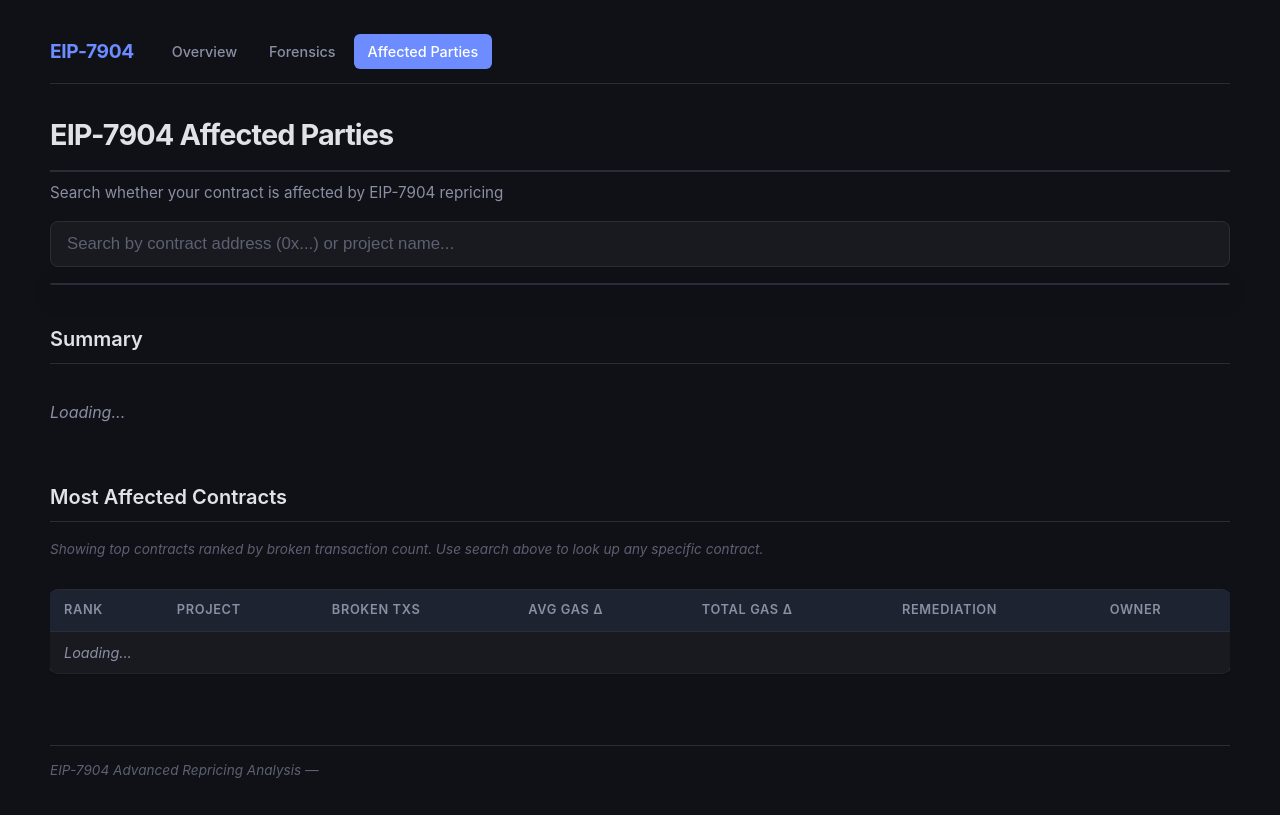
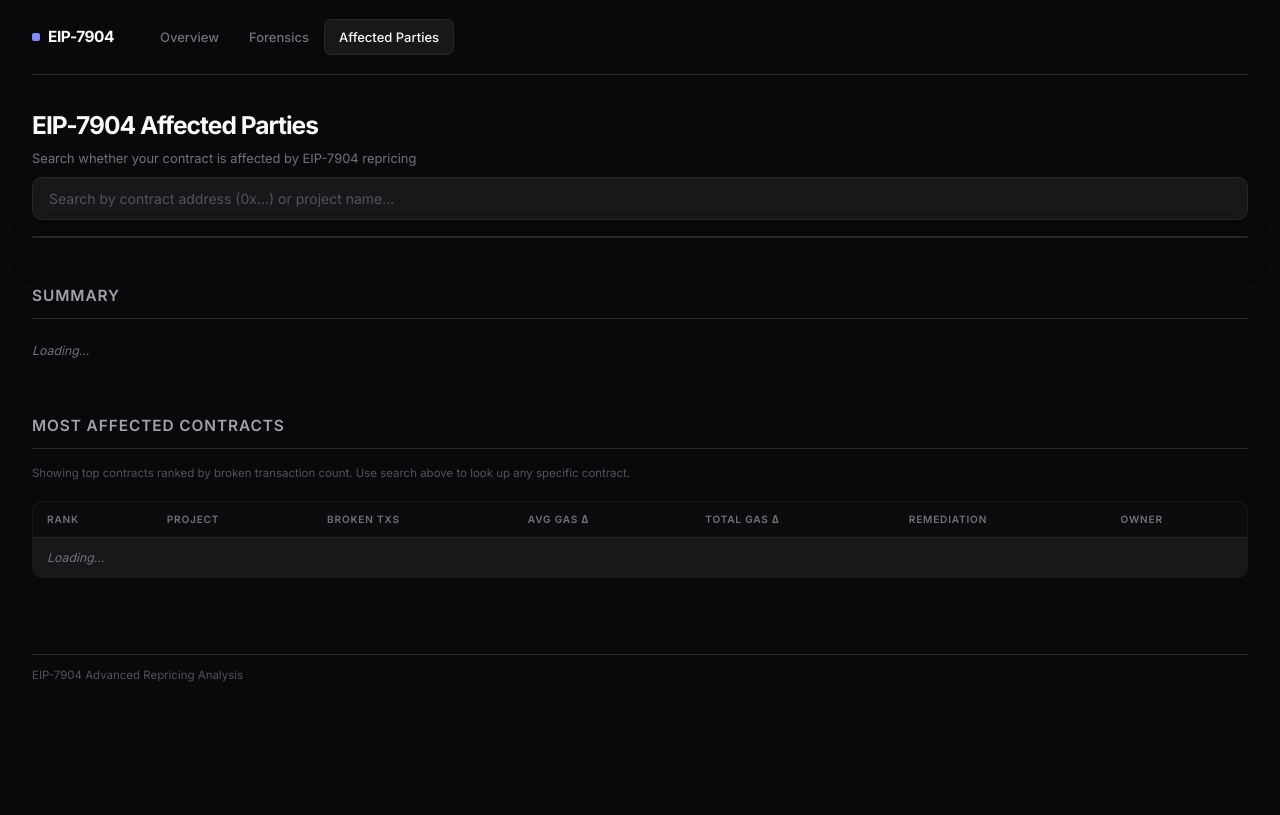
Before and after one commit to CarlBeek/repricing-forensics, a FastAPI app: page /affected in a window 1280 px wide. After the commit the page ends 682 px from the top, so only its background shows below. Run offline with FastAPI, Linux system fonts and the light colour scheme; data that the repository does not hold is empty; some libraries are stand-ins or nearby versions.

Commit message:
Complete visual overhaul of dashboard
- Zinc-based dark palette (Tailwind zinc scale) replacing the ad-hoc
  dark theme — proper contrast ratios, consistent tonal hierarchy
- Inter + JetBrains Mono font pairing via Google Fonts
- Sticky nav, refined card borders (no more heavy shadows/border-tops)
- Uppercase small-caps section headers, tighter type scale
- Tables: inset header bg, thinner borders, cleaner hover states
- Charts: Inter font, matched grid/zero-line colors, smaller titles
- Pagination: proper .active class instead of inline style hack
- Tags: added subtle border for red/orange variants
- All component colors aligned to CSS custom properties

Co-Authored-By: Claude Opus 4.6 (1M context) <noreply@anthropic.com>

```diff
--- a/src/repricing_forensics/web/static/app.js
+++ b/src/repricing_forensics/web/static/app.js
@@ -1,24 +1,25 @@
 /* EIP-7904 Analysis — Client-side rendering */
 
 const COLORS = {
-  broken: '#ff5c5c',
-  changed: '#f0a050',
-  saved: '#50c878',
-  neutral: '#5c6070',
-  call_tree: '#5b9cf6',
-  event_logs: '#f0a050',
+  broken: '#f87171',
+  changed: '#fb923c',
+  saved: '#4ade80',
+  neutral: '#52525b',
+  call_tree: '#60a5fa',
+  event_logs: '#fb923c',
 };
-const PIE_COLORS = ['#ff5c5c', '#5b9cf6', '#50c878', '#f0a050', '#a78bfa', '#5eead4'];
-const SANKEY_PALETTE = ['#5b9cf6', '#f0a050', '#50c878', '#a78bfa', '#ff5c5c'];
+const PIE_COLORS = ['#f87171', '#60a5fa', '#4ade80', '#fb923c', '#a78bfa', '#5eead4'];
+const SANKEY_PALETTE = ['#60a5fa', '#fb923c', '#4ade80', '#a78bfa', '#f87171'];
 
 const LAYOUT_DEFAULTS = {
   template: 'plotly_dark',
-  font: { size: 13, color: '#8b8fa3' },
+  font: { family: 'Inter, system-ui, sans-serif', size: 12, color: '#a1a1aa' },
   paper_bgcolor: 'rgba(0,0,0,0)',
   plot_bgcolor: 'rgba(0,0,0,0)',
-  margin: { l: 80, r: 20, t: 50, b: 70 },
-  xaxis: { gridcolor: '#2a2d37', zerolinecolor: '#2a2d37' },
-  yaxis: { gridcolor: '#2a2d37', zerolinecolor: '#2a2d37' },
+  margin: { l: 70, r: 16, t: 44, b: 60 },
+  xaxis: { gridcolor: '#27272a', zerolinecolor: '#27272a', gridwidth: 1 },
+  yaxis: { gridcolor: '#27272a', zerolinecolor: '#27272a', gridwidth: 1 },
+  title: { font: { size: 14, color: '#a1a1aa' } },
 };
 
 // ── Helpers ──────────────────────────────────────────────────────────
@@ -127,7 +128,7 @@ function renderScatter(divId, data, xKey, yKey, opts = {}) {
   }];
   const shapes = (opts.hlines || []).map(h => ({
     type: 'line', x0: 0, x1: 1, xref: 'paper', y0: h.y, y1: h.y,
-    line: { dash: 'dash', color: '#95a5a6' },
+    line: { dash: 'dash', color: COLORS.neutral },
   }));
   Plotly.newPlot(divId, traces, layout({
     title: { text: opts.title || '' },
@@ -147,7 +148,7 @@ function renderSankey(divId, data, opts = {}) {
       source: data.sources,
       target: data.targets,
       value: data.values,
-      color: data.link_colors || data.values.map(() => 'rgba(52,152,219,0.3)'),
+      color: data.link_colors || data.values.map(() => 'rgba(96,165,250,0.2)'),
     },
   }], layout({
     title: { text: opts.title || '' },
--- a/src/repricing_forensics/web/static/style.css
+++ b/src/repricing_forensics/web/static/style.css
@@ -1,203 +1,273 @@
-/* EIP-7904 Analysis — styles */
-* { box-sizing: border-box; }
+/* EIP-7904 Analysis */
+@import url('https://fonts.googleapis.com/css2?family=Inter:wght@400;500;600;700&family=JetBrains+Mono:wght@400;500&display=swap');
+
+*, *::before, *::after { box-sizing: border-box; margin: 0; }
 
 :root {
-  --bg: #0f1117;
-  --bg-card: #181a20;
-  --bg-hover: #1e2028;
-  --border: #2a2d37;
-  --text: #e0e2e8;
-  --text-muted: #8b8fa3;
-  --text-dim: #5c6070;
-  --accent: #6c8cff;
-  --accent-hover: #8ca4ff;
-  --red: #ff5c5c;
-  --red-bg: rgba(255, 92, 92, 0.1);
-  --orange: #f0a050;
-  --orange-bg: rgba(240, 160, 80, 0.1);
-  --green: #50c878;
-  --green-bg: rgba(80, 200, 120, 0.1);
-  --blue: #5b9cf6;
-  --blue-bg: rgba(91, 156, 246, 0.1);
+  --bg: #09090b;
+  --bg-raised: #111113;
+  --bg-card: #18181b;
+  --bg-hover: #1f1f23;
+  --bg-inset: #0c0c0e;
+  --border: #27272a;
+  --border-light: #3f3f46;
+  --text: #fafafa;
+  --text-secondary: #a1a1aa;
+  --text-muted: #71717a;
+  --text-dim: #52525b;
+  --accent: #818cf8;
+  --accent-glow: rgba(129, 140, 248, 0.15);
+  --red: #f87171;
+  --red-bg: rgba(248, 113, 113, 0.08);
+  --red-border: rgba(248, 113, 113, 0.2);
+  --orange: #fb923c;
+  --orange-bg: rgba(251, 146, 60, 0.08);
+  --orange-border: rgba(251, 146, 60, 0.2);
+  --green: #4ade80;
+  --green-bg: rgba(74, 222, 128, 0.08);
+  --blue: #60a5fa;
+  --blue-bg: rgba(96, 165, 250, 0.08);
   --purple: #a78bfa;
-  --purple-bg: rgba(167, 139, 250, 0.1);
-  --radius: 8px;
-  --shadow: 0 1px 3px rgba(0, 0, 0, 0.3), 0 0 0 1px var(--border);
+  --purple-bg: rgba(167, 139, 250, 0.08);
+  --radius: 10px;
+  --radius-sm: 6px;
 }
 
 body {
-  font-family: 'Inter', -apple-system, BlinkMacSystemFont, 'Segoe UI', Roboto, sans-serif;
-  max-width: 1240px; margin: 0 auto; padding: 20px 30px;
-  color: var(--text); background: var(--bg); line-height: 1.6;
+  font-family: 'Inter', system-ui, -apple-system, sans-serif;
+  max-width: 1280px; margin: 0 auto; padding: 0 32px 40px;
+  color: var(--text); background: var(--bg);
+  line-height: 1.55; font-size: 14px;
+  -webkit-font-smoothing: antialiased;
 }
 
-/* Navigation */
+/* ── Navigation ─────────────────────────────────────────────────────── */
 nav {
-  display: flex; align-items: center; gap: 24px;
-  padding: 14px 0; margin-bottom: 28px;
+  display: flex; align-items: center; gap: 32px;
+  padding: 20px 0; margin-bottom: 32px;
+  border-bottom: 1px solid var(--border);
+  position: sticky; top: 0; z-index: 50;
+  background: var(--bg);
+}
+.nav-brand {
+  font-size: 1.1em; font-weight: 700; color: var(--text);
+  text-decoration: none; letter-spacing: -0.03em;
+  white-space: nowrap;
+}
+.nav-brand::before {
+  content: ''; display: inline-block; width: 8px; height: 8px;
+  background: var(--accent); border-radius: 2px; margin-right: 8px;
+  vertical-align: 1px;
+}
+.nav-links { display: flex; gap: 2px; }
+.nav-links a {
+  color: var(--text-muted); text-decoration: none; padding: 7px 14px;
+  border-radius: var(--radius-sm); font-weight: 500; font-size: 13px;
+  transition: all 0.12s ease;
+}
+.nav-links a:hover { color: var(--text); background: var(--bg-hover); }
+.nav-links a.active {
+  color: var(--text); background: var(--bg-card);
+  box-shadow: 0 0 0 1px var(--border);
+}
+
+/* ── Typography ─────────────────────────────────────────────────────── */
+h1 {
+  font-size: 1.75em; font-weight: 700; color: var(--text);
+  letter-spacing: -0.04em; margin-bottom: 4px;
+  border: none; padding: 0;
+}
+h2 {
+  font-size: 1.1em; font-weight: 600; color: var(--text-secondary);
+  text-transform: uppercase; letter-spacing: 0.06em;
+  margin-top: 48px; margin-bottom: 16px; padding-bottom: 10px;
   border-bottom: 1px solid var(--border);
 }
-.nav-brand {
-  font-size: 1.2em; font-weight: 700; color: var(--accent);
-  text-decoration: none; letter-spacing: -0.02em;
+h3 { color: var(--text); font-weight: 600; font-size: 1.05em; }
+h4 { color: var(--text); font-weight: 600; font-size: 0.95em; }
+h5 {
+  color: var(--text-secondary); font-weight: 600; font-size: 0.8em;
+  text-transform: uppercase; letter-spacing: 0.05em;
+  margin: 20px 0 10px;
 }
-.nav-links { display: flex; gap: 4px; }
-.nav-links a {
-  color: var(--text-muted); text-decoration: none; padding: 6px 14px;
-  border-radius: 6px; font-weight: 500; font-size: 0.9em;
-  transition: background 0.15s, color 0.15s;
+p { margin: 6px 0; color: var(--text-secondary); }
+strong { color: var(--text); font-weight: 600; }
+code {
+  font-family: 'JetBrains Mono', monospace; font-size: 0.88em;
+  background: var(--bg-hover); padding: 1px 5px; border-radius: 3px;
+  color: var(--accent);
 }
-.nav-links a:hover { background: var(--bg-hover); color: var(--text); }
-.nav-links a.active { background: var(--accent); color: #fff; }
 
-/* Headings */
-h1 {
-  color: var(--text); font-weight: 700; font-size: 1.8em;
-  border-bottom: 2px solid var(--border); padding-bottom: 12px;
-  letter-spacing: -0.03em;
-}
-h2 {
-  color: var(--text); font-weight: 600; margin-top: 40px;
-  border-bottom: 1px solid var(--border); padding-bottom: 8px;
-  font-size: 1.25em;
-}
-h3 { color: var(--text-muted); font-weight: 600; }
-h4 { color: var(--text); font-weight: 600; }
-h5 { color: var(--text-muted); font-weight: 600; font-size: 0.95em; margin-bottom: 8px; }
-
-/* Poster cards */
+/* ── Poster cards ───────────────────────────────────────────────────── */
 .poster-grid {
-  display: grid; grid-template-columns: repeat(4, 1fr); gap: 16px; margin: 20px 0;
+  display: grid; grid-template-columns: repeat(4, 1fr); gap: 12px; margin: 16px 0;
 }
 .poster-card {
-  background: var(--bg-card); border-radius: var(--radius); padding: 24px;
-  text-align: center; box-shadow: var(--shadow); border-top: 3px solid var(--accent);
+  background: var(--bg-card); border-radius: var(--radius); padding: 20px 16px;
+  text-align: center; border: 1px solid var(--border);
+  transition: border-color 0.15s;
 }
-.poster-card .number { font-size: 2.2em; font-weight: 700; color: var(--text); }
-.poster-card .label { font-size: 0.85em; color: var(--text-muted); margin-top: 4px; }
+.poster-card:hover { border-color: var(--border-light); }
+.poster-card .number {
+  font-size: 2em; font-weight: 700; color: var(--text);
+  letter-spacing: -0.03em; line-height: 1.2;
+}
+.poster-card .label {
+  font-size: 0.78em; color: var(--text-muted); margin-top: 6px;
+  line-height: 1.3;
+}
 
-/* Tables */
+/* ── Tables ─────────────────────────────────────────────────────────── */
 table {
-  width: 100%; border-collapse: collapse; margin: 16px 0;
+  width: 100%; border-collapse: collapse; margin: 12px 0;
   background: var(--bg-card); border-radius: var(--radius); overflow: hidden;
-  box-shadow: var(--shadow);
+  border: 1px solid var(--border);
 }
 th {
-  background: rgba(108, 140, 255, 0.08); color: var(--text-muted);
+  background: var(--bg-inset); color: var(--text-muted);
   padding: 10px 14px; text-align: left; font-weight: 600;
-  font-size: 0.8em; text-transform: uppercase; letter-spacing: 0.05em;
+  font-size: 0.72em; text-transform: uppercase; letter-spacing: 0.08em;
   cursor: pointer; user-select: none; white-space: nowrap;
   border-bottom: 1px solid var(--border);
 }
-th:hover { background: rgba(108, 140, 255, 0.14); color: var(--text); }
+th:hover { color: var(--text-secondary); }
 td {
-  padding: 9px 14px; border-bottom: 1px solid var(--border);
-  font-size: 0.9em; color: var(--text);
+  padding: 10px 14px; border-bottom: 1px solid var(--border);
+  font-size: 0.88em; color: var(--text-secondary);
 }
 tr:hover td { background: var(--bg-hover); }
 tr:last-child td { border-bottom: none; }
+td strong { color: var(--text); }
 
-/* Tags */
+/* ── Tags ───────────────────────────────────────────────────────────── */
 .tag {
-  display: inline-block; padding: 2px 8px; border-radius: 4px;
-  font-size: 0.78em; font-weight: 600;
+  display: inline-block; padding: 3px 8px; border-radius: 4px;
+  font-size: 0.72em; font-weight: 600; letter-spacing: 0.02em;
 }
-.tag-red { background: var(--red-bg); color: var(--red); }
-.tag-orange { background: var(--orange-bg); color: var(--orange); }
+.tag-red { background: var(--red-bg); color: var(--red); border: 1px solid var(--red-border); }
+.tag-orange { background: var(--orange-bg); color: var(--orange); border: 1px solid var(--orange-border); }
 .tag-green { background: var(--green-bg); color: var(--green); }
 .tag-blue { background: var(--blue-bg); color: var(--blue); }
 .tag-purple { background: var(--purple-bg); color: var(--purple); }
 
-/* Funnel */
-.funnel-step { display: flex; align-items: center; gap: 12px; margin: 8px 0; }
+/* ── Funnel ─────────────────────────────────────────────────────────── */
+.funnel-step { display: flex; align-items: center; gap: 14px; margin: 6px 0; }
 .funnel-bar {
-  height: 36px; border-radius: 4px; display: flex; align-items: center;
-  padding: 0 12px; color: white; font-weight: 600; font-size: 0.95em;
-  min-width: 60px;
+  height: 34px; border-radius: var(--radius-sm); display: flex;
+  align-items: center; padding: 0 12px; color: white;
+  font-weight: 600; font-size: 0.85em; min-width: 60px;
 }
-.funnel-label { font-size: 0.9em; color: var(--text-muted); min-width: 200px; }
+.funnel-label { font-size: 0.88em; color: var(--text-secondary); min-width: 220px; }
 
-/* Search */
+/* ── Search ─────────────────────────────────────────────────────────── */
 .search-box {
-  width: 100%; padding: 12px 16px; border: 1px solid var(--border);
-  border-radius: var(--radius); font-size: 1.05em; margin-bottom: 16px;
+  width: 100%; padding: 12px 16px;
+  border: 1px solid var(--border); border-radius: var(--radius);
+  font-size: 14px; font-family: inherit;
   background: var(--bg-card); color: var(--text);
   transition: border-color 0.15s, box-shadow 0.15s;
+  margin-bottom: 16px;
 }
 .search-box:focus {
   outline: none; border-color: var(--accent);
-  box-shadow: 0 0 0 3px rgba(108, 140, 255, 0.15);
+  box-shadow: 0 0 0 3px var(--accent-glow);
 }
 .search-box::placeholder { color: var(--text-dim); }
 
-/* Contract detail panel */
+/* ── Contract detail panel ──────────────────────────────────────────── */
 .contract-detail {
   background: var(--bg-card); border-radius: var(--radius); padding: 24px;
-  box-shadow: var(--shadow); margin: 20px 0;
-  border-left: 3px solid var(--accent);
+  border: 1px solid var(--border); margin: 20px 0;
 }
-.contract-detail h3 { margin-top: 0; color: var(--text); }
+.contract-detail h3 { margin-top: 0; }
 .contract-detail .stat-row {
-  display: flex; gap: 24px; flex-wrap: wrap; margin: 12px 0;
+  display: flex; gap: 32px; flex-wrap: wrap; margin: 16px 0;
 }
 .contract-detail .stat { text-align: center; }
-.contract-detail .stat .val { font-size: 1.5em; font-weight: 700; color: var(--text); }
-.contract-detail .stat .lbl { font-size: 0.85em; color: var(--text-muted); }
+.contract-detail .stat .val {
+  font-size: 1.4em; font-weight: 700; color: var(--text);
+  letter-spacing: -0.02em;
+}
+.contract-detail .stat .lbl { font-size: 0.78em; color: var(--text-muted); margin-top: 2px; }
 
-/* Misc */
-.mono { font-family: 'SF Mono', 'Consolas', 'Monaco', monospace; font-size: 0.85em; }
+/* ── Misc ───────────────────────────────────────────────────────────── */
+.mono { font-family: 'JetBrains Mono', monospace; font-size: 0.82em; }
 .copy-btn {
-  background: none; border: 1px solid var(--border); border-radius: 4px;
-  padding: 2px 6px; cursor: pointer; font-size: 0.75em; color: var(--text-muted);
+  background: var(--bg-hover); border: 1px solid var(--border); border-radius: 4px;
+  padding: 3px 8px; cursor: pointer; font-size: 0.72em;
+  color: var(--text-muted); font-family: inherit;
+  transition: all 0.12s;
 }
-.copy-btn:hover { background: var(--bg-hover); }
+.copy-btn:hover { background: var(--bg-card); color: var(--text); border-color: var(--border-light); }
 details { margin: 10px 0; }
 summary {
-  cursor: pointer; font-weight: 600; padding: 8px 12px;
-  background: var(--bg-card); border-radius: 6px; border: 1px solid var(--border);
-  color: var(--text);
+  cursor: pointer; font-weight: 600; padding: 10px 14px;
+  background: var(--bg-card); border-radius: var(--radius-sm);
+  border: 1px solid var(--border); color: var(--text-secondary);
+  font-size: 0.88em; transition: all 0.12s;
 }
-summary:hover { background: var(--bg-hover); }
+summary:hover { background: var(--bg-hover); color: var(--text); }
 .detail-content { padding: 12px 16px; }
 a { color: var(--accent); text-decoration: none; }
-a:hover { color: var(--accent-hover); text-decoration: underline; }
-.subtitle { color: var(--text-muted); font-size: 0.95em; margin-top: -10px; }
-.note { color: var(--text-dim); font-size: 0.85em; font-style: italic; }
-.loading { color: var(--text-muted); font-style: italic; }
+a:hover { color: #a5b4fc; }
+.subtitle { color: var(--text-muted); font-size: 0.92em; margin: 0 0 8px; }
+.note { color: var(--text-dim); font-size: 0.82em; }
+.loading { color: var(--text-muted); font-style: italic; font-size: 0.88em; }
 .hidden { display: none; }
 
-/* Autocomplete */
+/* ── Autocomplete ───────────────────────────────────────────────────── */
 .search-wrapper { position: relative; }
 .autocomplete-list {
   position: absolute; top: 100%; left: 0; right: 0;
   background: var(--bg-card); border: 1px solid var(--border);
   border-radius: 0 0 var(--radius) var(--radius);
   max-height: 300px; overflow-y: auto; z-index: 100;
-  box-shadow: 0 8px 24px rgba(0, 0, 0, 0.4);
+  box-shadow: 0 12px 32px rgba(0, 0, 0, 0.5);
 }
 .autocomplete-item {
-  padding: 8px 16px; cursor: pointer; border-bottom: 1px solid var(--border);
-  color: var(--text);
+  padding: 10px 16px; cursor: pointer;
+  border-bottom: 1px solid var(--border); color: var(--text-secondary);
+  transition: background 0.1s;
 }
 .autocomplete-item:hover { background: var(--bg-hover); }
-.autocomplete-item .addr { font-family: monospace; font-size: 0.85em; color: var(--text-dim); }
-.autocomplete-item .name { font-weight: 600; }
-.autocomplete-item .count { float: right; color: var(--red); font-weight: 600; }
+.autocomplete-item .addr {
+  font-family: 'JetBrains Mono', monospace;
+  font-size: 0.82em; color: var(--text-dim);
+}
+.autocomplete-item .name { font-weight: 600; color: var(--text); }
+.autocomplete-item .count { float: right; color: var(--red); font-weight: 600; font-size: 0.88em; }
 
-/* Pagination */
-.pagination { display: flex; gap: 6px; margin: 16px 0; flex-wrap: wrap; }
+/* ── Pagination ─────────────────────────────────────────────────────── */
+.pagination { display: flex; gap: 4px; margin: 16px 0; flex-wrap: wrap; align-items: center; }
 .pagination button {
-  background: var(--bg-card); border: 1px solid var(--border); border-radius: 6px;
-  padding: 6px 12px; cursor: pointer; font-size: 0.85em;
-  color: var(--text-muted); transition: all 0.15s;
+  background: var(--bg-card); border: 1px solid var(--border);
+  border-radius: var(--radius-sm); padding: 6px 12px; cursor: pointer;
+  font-size: 0.82em; color: var(--text-muted); font-family: inherit;
+  transition: all 0.12s;
 }
-.pagination button:hover { background: var(--bg-hover); color: var(--text); }
-.pagination button.active { background: var(--accent); color: #fff; border-color: var(--accent); }
+.pagination button:hover:not(:disabled) {
+  background: var(--bg-hover); color: var(--text); border-color: var(--border-light);
+}
+.pagination button:disabled { opacity: 0.35; cursor: default; }
+.pagination button.active,
+.pagination button[style*="background"] {
+  background: var(--accent) !important; color: #fff !important;
+  border-color: var(--accent) !important;
+}
 
-/* Footer */
-footer hr { border: none; border-top: 1px solid var(--border); margin: 40px 0 12px; }
+/* ── Alert boxes ────────────────────────────────────────────────────── */
+[style*="background:var(--orange-bg)"],
+[style*="background:var(--red-bg)"] {
+  border: 1px solid var(--orange-border);
+  font-size: 0.88em;
+}
 
+/* ── Footer ─────────────────────────────────────────────────────────── */
+footer hr { border: none; border-top: 1px solid var(--border); margin: 48px 0 12px; }
+
+/* ── Responsive ─────────────────────────────────────────────────────── */
 @media (max-width: 800px) {
+  body { padding: 0 16px 32px; font-size: 13px; }
   .poster-grid { grid-template-columns: repeat(2, 1fr); }
-  nav { flex-direction: column; gap: 8px; }
+  nav { flex-direction: column; gap: 8px; position: static; }
 }
--- a/src/repricing_forensics/web/templates/affected.html
+++ b/src/repricing_forensics/web/templates/affected.html
@@ -95,7 +95,7 @@ function renderPagination(total, totalPages, page) {
   const end = Math.min(totalPages, page + 3);
   if (start > 1) buttons.push('<span>...</span>');
   for (let p = start; p <= end; p++) {
-    buttons.push(`<button ${p === page ? 'style="background:#e74c3c;color:white;border-color:var(--red)"' : ''}
+    buttons.push(`<button ${p === page ? 'class="active"' : ''}
       onclick="loadPage(${p})">${p}</button>`);
   }
   if (end < totalPages) buttons.push(`<span>...</span>`);
@@ -201,13 +201,13 @@ function renderCallSankey(divId, stack) {
   // Node for the EOA sender (from of depth-0 frame)
   if (stack.length > 0) {
     nodeLabels.push(stack[0].from);
-    nodeColors.push('rgba(108,140,255,0.6)');
+    nodeColors.push('rgba(129,140,248,0.6)');
   }
 
   stack.forEach((f, i) => {
     const label = `${f.to}\n${f.selector || ''}`;
     nodeLabels.push(label);
-    nodeColors.push(f.success ? 'rgba(80,200,120,0.5)' : 'rgba(255,92,92,0.5)');
+    nodeColors.push(f.success ? 'rgba(74,222,128,0.45)' : 'rgba(248,113,113,0.45)');
     frameToNode.set(i, nodeLabels.length - 1);
   });
 
@@ -238,7 +238,7 @@ function renderCallSankey(divId, stack) {
     sources.push(parentNode);
     targets.push(nodeIdx);
     values.push(gasVal);
-    linkColors.push(f.success ? 'rgba(80,200,120,0.15)' : 'rgba(255,92,92,0.25)');
+    linkColors.push(f.success ? 'rgba(74,222,128,0.12)' : 'rgba(248,113,113,0.2)');
     linkLabels.push(`${fmtGas(f.gas_used)} / ${fmtGas(f.gas_provided)} gas (${f.gas_provided > 0 ? Math.round(f.gas_used / f.gas_provided * 100) : 0}%)`);
 
     // Update depth stack
--- a/src/repricing_forensics/web/templates/base.html
+++ b/src/repricing_forensics/web/templates/base.html
@@ -4,6 +4,8 @@
   <meta charset="utf-8">
   <meta name="viewport" content="width=device-width, initial-scale=1">
   <title>{% block title %}EIP-7904 Analysis{% endblock %}</title>
+  <link rel="preconnect" href="https://fonts.googleapis.com">
+  <link rel="preconnect" href="https://fonts.gstatic.com" crossorigin>
   <link rel="stylesheet" href="/static/style.css">
   <script src="https://cdn.plot.ly/plotly-2.35.0.min.js"></script>
 </head>
@@ -23,14 +25,14 @@
 
   <footer>
     <hr>
-    <p class="note">EIP-7904 Advanced Repricing Analysis &mdash; <span id="lastUpdated"></span></p>
+    <p class="note">EIP-7904 Advanced Repricing Analysis <span style="margin:0 6px; opacity:0.3">&middot;</span> <span id="lastUpdated"></span></p>
   </footer>
 
   <script src="/static/app.js"></script>
   <script>
     fetchJSON('/api/metadata').then(m => {
       document.getElementById('lastUpdated').textContent =
-        'Last updated: ' + new Date(m.last_updated).toLocaleString();
+        'Updated ' + new Date(m.last_updated).toLocaleString();
     });
   </script>
   {% block scripts %}{% endblock %}
```
